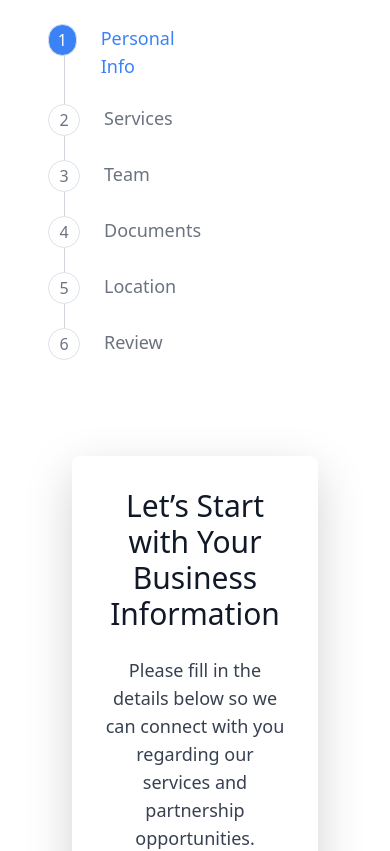
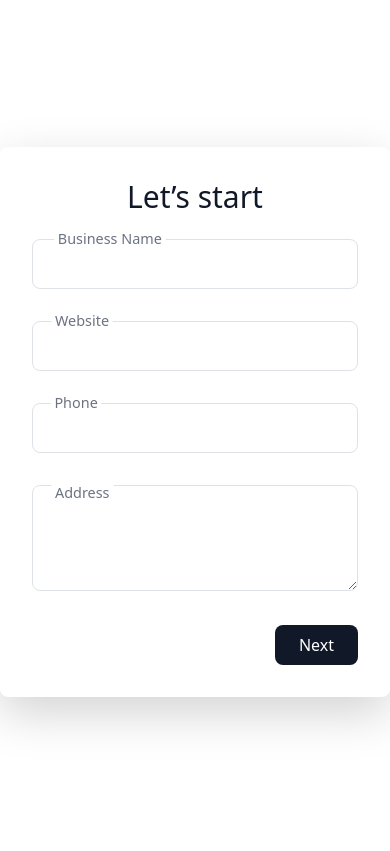
Before and after one commit to jishnu2040/Hipsta_client, a React (Vite) app: page /registration in a window 390 px wide. Shown: the top 851 px of the page. Built offline with nearby package versions, Linux system fonts and the light colour scheme.

Commit message:
make layout as responsive

```diff
--- a/src/Pages/partner/Registration.jsx
+++ b/src/Pages/partner/Registration.jsx
@@ -63,16 +63,16 @@ const Registration = () => {
     };
 
     return (
-        <div className="flex h-screen mx-6 md:mx-8 lg:mx-16 xl:mx-32">
+        <div className="flex md:mx-8 lg:mx-16 xl:mx-32">
             <div className="flex flex-col md:flex-row w-full h-w-screen">
 
                 {/* Left---Stepper */}
-                <div className="w-1/3 border-gray-300 p-4 flex-shrink-0 flex items-center">
+                <div className="w-1/3 border-gray-300 p-4 sm:flex hidden items-center  ">
                     <Stepper steps={steps} currentStep={currentStep} setCurrentStep={setCurrentStep} />
                 </div>
 
                 {/* Right-- step content */}
-                <div className="w-full p-4">
+                <div className="w-full">
                     {renderStepContent()}
                 </div>
              </div>
--- a/src/Pages/partner/Stepper.jsx
+++ b/src/Pages/partner/Stepper.jsx
@@ -10,7 +10,7 @@ const Stepper = ({ steps, currentStep, setCurrentStep }) => {
                         <div
                             className={`flex items-center justify-center w-8 h-8 rounded-full border transition-all duration-200 ease-in-out ${
                                 currentStep >= index
-                                    ? 'bg-blue-500 text-white border-blue-500'
+                                    ? 'bg-blue-600 text-white border-blue-500'
                                     : 'bg-white text-gray-500 border-gray-300 hover:bg-blue-100 hover:text-blue-500'
                             }`}
                             onClick={() => setCurrentStep(index)}
@@ -22,8 +22,8 @@ const Stepper = ({ steps, currentStep, setCurrentStep }) => {
                         {/* Vertical Connecting Line */}
                         {index < steps.length - 1 && (
                             <div
-                                className={`absolute left-4 top-8  w-px h-full ${
-                                    currentStep > index ? 'bg-blue-500' : 'bg-gray-300'
+                                className={`absolute bol left-3 top-8  w-1 h-full ${
+                                    currentStep > index ? 'bg-blue-500' : 'bg-gray-600'
                                 }`}
 
                             />
--- a/src/components/partner/FileUpload.jsx
+++ b/src/components/partner/FileUpload.jsx
@@ -54,7 +54,7 @@ const FileUpload = ({ nextStep, previousStep }) => {
   };
 
   return (
-    <div className="flex items-center justify-center min-h-screen w-full bg-gray-100">
+    <div className="flex items-center justify-center min-h-screen w-full ">
       <div className="bg-white p-6 rounded-xl shadow-lg max-w-3xl w-full">
         <h2 className="text-2xl font-semibold text-gray-800 mb-6 text-center">Upload License Certificate</h2>
 
--- a/src/components/partner/Services.jsx
+++ b/src/components/partner/Services.jsx
@@ -3,16 +3,8 @@ import { useNavigate } from 'react-router-dom';
 import axios from 'axios';
 import { FaCut, FaSpa, FaLeaf, FaHands } from 'react-icons/fa';
 
-// CSS spinner styles
-const spinnerStyles = {
-  display: 'inline-block',
-  width: '50px',
-  height: '50px',
-  border: '5px solid #f3f3f3',
-  borderTop: '5px solid #3498db',
-  borderRadius: '50%',
-  animation: 'spin 2s linear infinite',
-};
+// CSS spinner styles using Tailwind classes
+const spinnerStyles = 'inline-block w-12 h-12 border-4 border-gray-300 border-t-blue-500 rounded-full animate-spin';
 
 const Services = ({ nextStep, previousStep }) => {
   const [serviceCategories, setServiceCategories] = useState([]);
@@ -87,7 +79,7 @@ const Services = ({ nextStep, previousStep }) => {
       <div className="flex items-center justify-center min-h-screen">
         <div className="bg-white p-8 rounded-lg shadow-lg max-w-4xl w-full">
           <div className="flex justify-center items-center space-x-4">
-            <div style={spinnerStyles}></div>
+            <div className={spinnerStyles}></div>
             <p>Loading Services...</p>
           </div>
         </div>
@@ -103,15 +95,14 @@ const Services = ({ nextStep, previousStep }) => {
     <div className="flex items-center justify-center min-h-screen">
       <div className="bg-white p-8 rounded-lg shadow-lg max-w-4xl w-full">
         <h2 className="text-2xl font-bold mb-4 text-center">What services are you looking for?</h2>
-        <p className="text-center mb-6">Please let us know what role best describes you.</p>
-        <div className="grid grid-cols-1 sm:grid-cols-2 md:grid-cols-4 gap-6">
+        <p className="text-center mb-6 sm:block hidden">Please let us know what role best describes you.</p>
+        <div className="grid grid-cols-2 sm:grid-cols-2 md:grid-cols-4 gap-6">
           {serviceCategories.map((service) => (
             <div
               key={service.id}
-              className={`flex flex-col items-center justify-center border p-8 rounded-lg cursor-pointer hover:bg-gray-200 ${
+              className={`flex flex-col items-center justify-center border p-4 rounded-lg cursor-pointer hover:bg-gray-200 ${
                 selectedServices.includes(service.id) ? 'bg-indigo-200' : ''
               }`}
-              style={{ width: '150px', height: '120px' }} // Adjust card size here
               onClick={() => handleServiceSelect(service.id)}
             >
               <label className="flex flex-col items-center">
--- a/src/components/partner/TeamSize.jsx
+++ b/src/components/partner/TeamSize.jsx
@@ -37,7 +37,7 @@ const TeamSize = ({ nextStep, previousStep }) => {
         <p className="text-lg text-gray-700 mb-6 text-center">
           Please select the Size of the Team for tailored services.
         </p>
-        <div className="grid grid-cols-1 sm:grid-cols-2 lg:grid-cols-4 gap-4">
+        <div className="grid grid-cols-2 sm:grid-cols-2 lg:grid-cols-4 gap-4">
           {teamSize.map((team) => (
             <div
               key={team.id}
--- a/src/components/partner/basicInfo.jsx
+++ b/src/components/partner/basicInfo.jsx
@@ -49,12 +49,18 @@ const BasicInfo = ({ nextStep, previousStep }) => {
   };
 
   return (
-    <div className="flex items-center justify-center min-h-screen w-full p-4">
+    <div className="flex items-center justify-center min-h-screen w-full">
       <div className="bg-white p-8 rounded-lg shadow-lg w-full">
-        <h3 className="text-3xl text-gray-900 font-medium mb-6 text-center">
-          Let’s Start with Your Business Information
-        </h3>
-        <p className="text-lg text-gray-700 mb-6 text-center">
+        <div className="text-center mb-6">
+            <h3 className="text-3xl justify-start text-gray-900 font-medium sm:hidden">
+              Let’s start
+            </h3>
+
+            <h3 className="hidden sm:block text-3xl text-gray-900 font-medium">
+              Let’s Start with Your Business Information
+            </h3>
+        </div>
+        <p className="sm:block hidden text-lg text-gray-700 mb-6 text-center">
           Please fill in the details below so we can connect with you regarding our services and partnership opportunities.
         </p>
 
```
